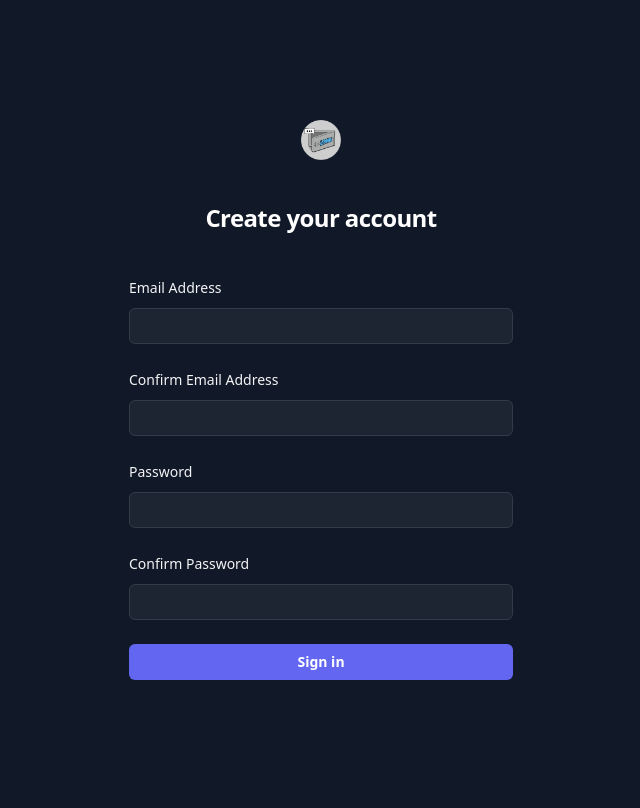
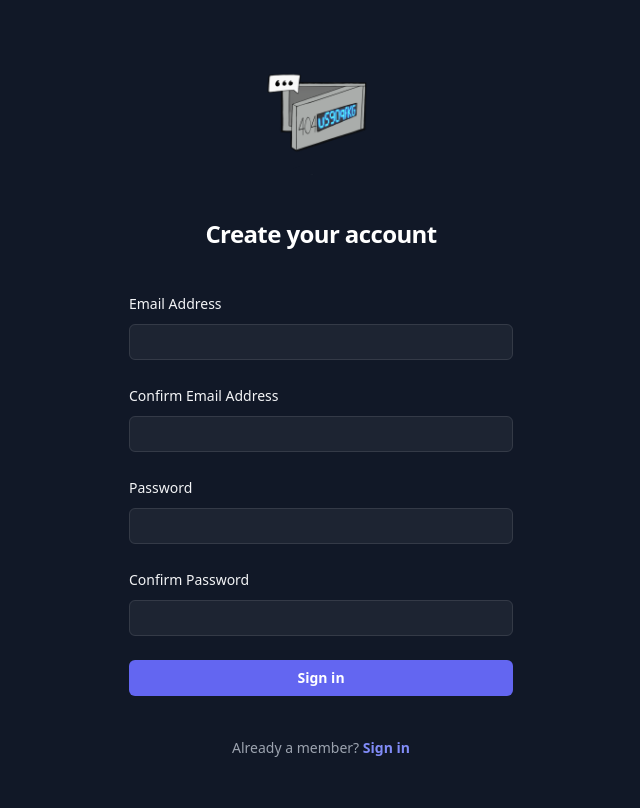
Before and after one commit to Pendragondragon/Projeto-Ciber-SI-, a Flask app: page /register in a window 1280 px wide. Shown: the whole page, without its empty margins (319-959 px from the left). Before the commit the page ends 680 px from the top, so only its background shows below. Run offline with Flask 3, Linux system fonts and the light colour scheme; style sheets or scripts are compiled from the project's sources; some libraries are stand-ins or nearby versions; some web fonts are replaced.

Commit message:
Inicio e Registo

```diff
--- a/templates/inicio.html
+++ b/templates/inicio.html
@@ -5,8 +5,8 @@
     <title>Sign In</title>
     <link href="{{ url_for('static', filename='css/output.css') }}" rel="stylesheet">
     <script src="https://cdn.tailwindcss.com"></script>
-     <script src="{{ url_for('static', filename='js/toast.js') }}" defer></script>
-     <script
+    <script src="{{ url_for('static', filename='js/toast.js') }}" defer></script>
+    <script
         src="{{ url_for('static', filename='js/registo.js') }}"
         type="module"
         defer
@@ -17,8 +17,8 @@
 
     <div class="flex min-h-full flex-col justify-center px-6 py-12 lg:px-8">
         <div class="sm:mx-auto sm:w-full sm:max-w-sm">
-            <img src="/templates/imagens/HiPaint_1774551850472.png" alt="Your Company"
-                class="mx-auto h-10 w-auto" />
+            <img src="imagens/HiPaint_1774551861031.png" alt="Your Company"
+                class="mx-auto h-32 w-auto" />
             <link rel="stylesheet" href="https://rsms.me/inter/inter.css" />
             <h2 class="mt-10 text-center text-2xl/9 font-bold tracking-tight text-white">Create your account</h2>
         </div>
@@ -68,6 +68,11 @@
                 </div>
             </form>
 
+            <p class="mt-10 text-center text-sm/6 text-gray-400">
+                Already a member?
+                <a href="#" class="font-semibold text-indigo-400 hover:text-indigo-300">Sign in</a>
+            </p>
+
         </div>
     </div>
 </body>
```
Also changed, not shown: requirements.txt (added, +8 -0 lines), templates/login.html (+4 -4 lines), User.py (added), 1 other file.
